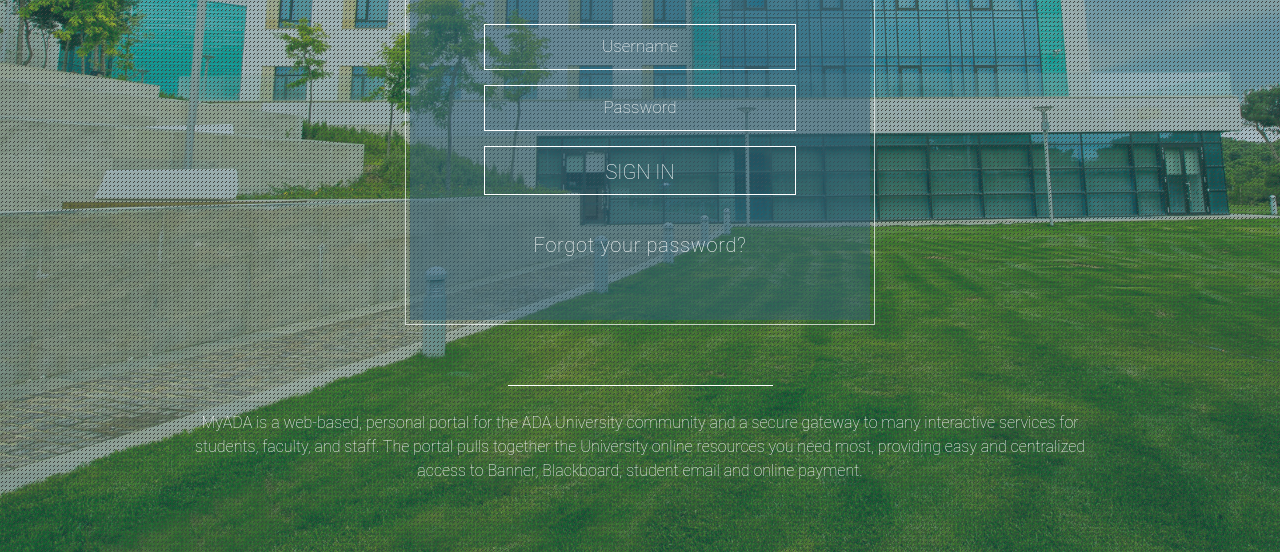
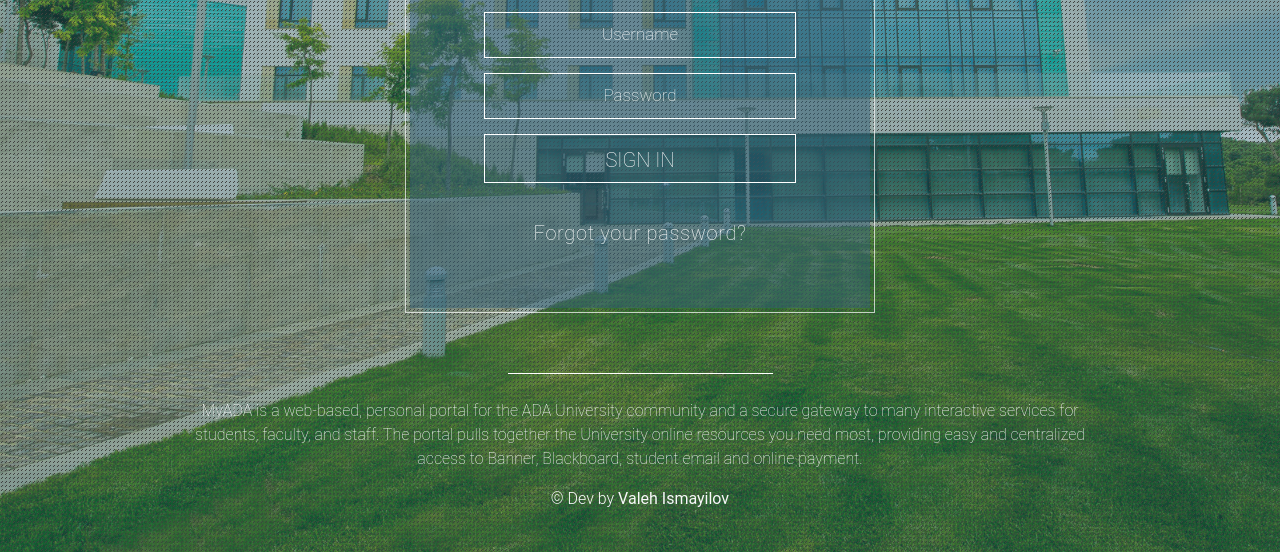
Before and after one commit to vlhsmylv/ada-login-page-clone, a plain HTML site: page index.html in a window 1280 px wide. Shown: the part 248-800 px from the top of the page. Drawn offline with nearby package versions, Linux system fonts and the light colour scheme.

Commit message:
adding watermark

```diff
--- a/index.html
+++ b/index.html
@@ -186,7 +186,10 @@
           resources you need most, providing easy and centralized access to
           Banner, Blackboard, student email and online payment.
         </p>
-      </div>
+        <div class="text-light fw-light">
+          &copy; Dev by <a href="https://valehismayilov.com" target="_blank" class="fw-normal text-decoration-none text-light">Valeh Ismayilov</a>
+        </div>
+        </div>
     </div>
   </body>
 </html>
```
